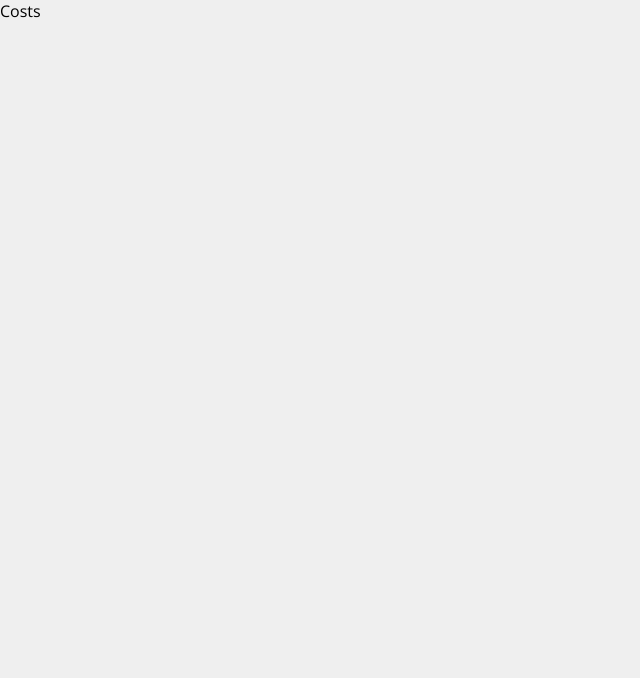
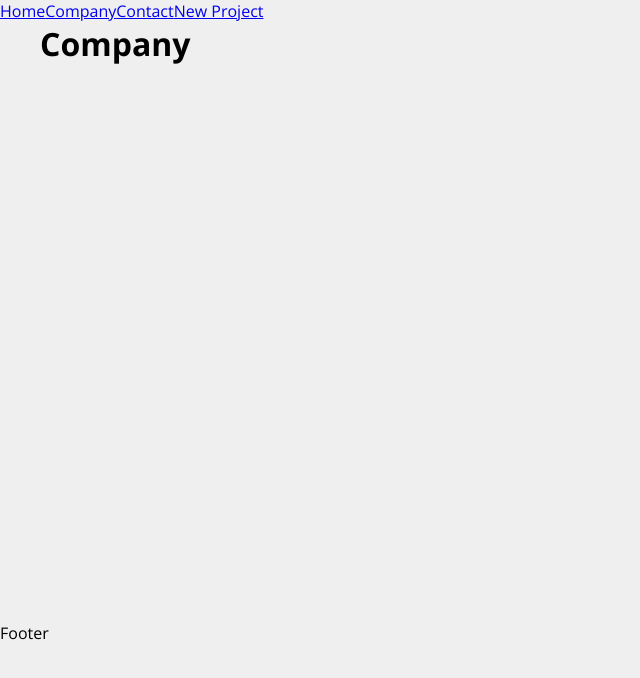
Before and after one commit to ronaldbarbosa/costs, a React (Create React App) app: page /company in a window 1280 px wide. Shown: the top 678 px of the page, without its empty margins (0-640 px from the left). Built offline with nearby package versions, Linux system fonts and the light colour scheme.

Commit message:
Aula 18: Estruturando o projeto

```diff
--- a/src/App.js
+++ b/src/App.js
@@ -1,8 +1,33 @@
+import { BrowserRouter as Router, Route, Routes, Link } from "react-router-dom";
+
+import Home from "./components/pages/Home";
+import Company from "./components/pages/Company";
+import Contact from "./components/pages/Contact";
+import NewProject from "./components/pages/NewProject";
+
+import Container from "./components/layout/Container";
+
 function App() {
   return (
-    <div className="App">
-      <p>Costs</p>
-    </div>
+    <Router>
+      <div>
+        <Link to="/">Home</Link>
+        <Link to="/company">Company</Link>
+        <Link to="/contact">Contact</Link>
+        <Link to="/newproject">New Project</Link>
+      </div>
+
+      <Container customClass="min-height">
+        <Routes>
+          <Route exact path="/" element={ <Home /> } />
+          <Route path="/company" element={ <Company /> } />
+          <Route path="/contact" element={ <Contact /> } />
+          <Route path="newproject" element={ <NewProject /> } />
+        </Routes>
+      </Container>
+
+      <p>Footer</p>
+    </Router>
   );
 }
 
--- /dev/null
+++ b/src/components/layout/Container.js
@@ -0,0 +1,5 @@
+import styles from "./Container.module.css";
+
+export default function Container(props) {
+    return <div className={`${styles.container} ${styles[props.customClass]}`}>{ props.children }</div>
+}
--- /dev/null
+++ b/src/components/layout/Container.module.css
@@ -0,0 +1,20 @@
+.container {
+    width: 1200px;
+    display: flex;
+    justify-content: space-between;
+    margin: 0 auto;
+    flex-wrap: wrap;
+}
+
+.min-height {
+    min-height: 75vh;
+}
+
+.start {
+    justify-content: flex-start;
+}
+
+.column {
+    flex-direction: column;
+    justify-content: flex-start;
+}
--- /dev/null
+++ b/src/components/pages/Company.js
@@ -0,0 +1,3 @@
+export default function Company() {
+    return <h1>Company</h1>
+}
--- /dev/null
+++ b/src/components/pages/Contact.js
@@ -0,0 +1,3 @@
+export default function Contatc() {
+    return <h1>Contact</h1>
+}
--- /dev/null
+++ b/src/components/pages/Home.js
@@ -0,0 +1,3 @@
+export default function Home() {
+    return <h1>Home</h1>
+}
--- /dev/null
+++ b/src/components/pages/NewProject.js
@@ -0,0 +1,3 @@
+export default function NewProject() {
+    return <h1>New Project</h1>
+}
```
